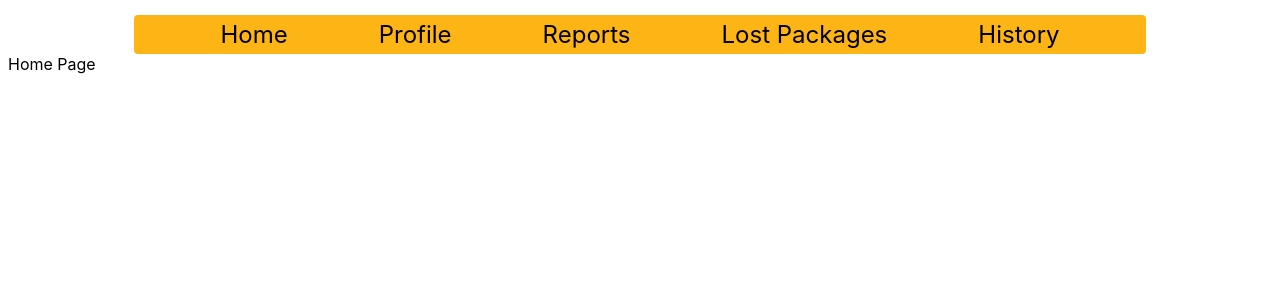
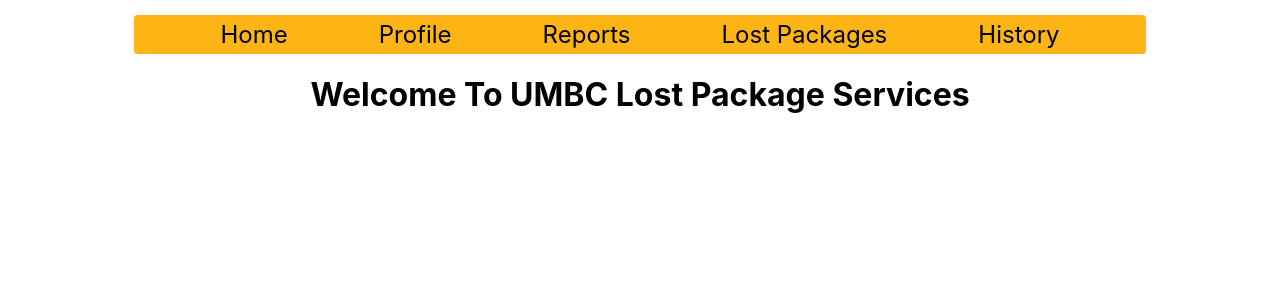
Before and after one commit to parkerkopp/CMSC-447-SWE-Lost-Packages-Project, a Vue app: page / in a window 1280 px wide. Shown: the top 300 px of the page. Built offline with nearby package versions, Linux system fonts and the light colour scheme.

Commit message:
Changed file name from components to pages for clarity.

```diff
--- a/src/components/HomePage.vue
+++ /dev/null
@@ -1,7 +0,0 @@
-<template>
-  <div>Home Page</div>
-</template>
-
-<script setup></script>
-
-<style></style>
--- /dev/null
+++ b/src/pages/HomePage.vue
@@ -0,0 +1,14 @@
+<template>
+  <div class="home-page-container">
+    <h1>Welcome To UMBC Lost Package Services</h1>
+  </div>
+</template>
+
+<script setup></script>
+
+<style scoped>
+.home-page-container {
+  display: flex;
+  justify-content: center;
+}
+</style>
```
Also changed, not shown: src/router.js (+5 -5 lines), src/pages/HistoryPage.vue (renamed from src/components/HistoryPage.vue), src/pages/LostPackagesPage.vue (renamed from src/components/LostPackagesPage.vue), src/pages/ProfilePage.vue (renamed from src/components/ProfilePage.vue), src/pages/ReportsPage.vue (renamed from src/components/ReportsPage.vue).
